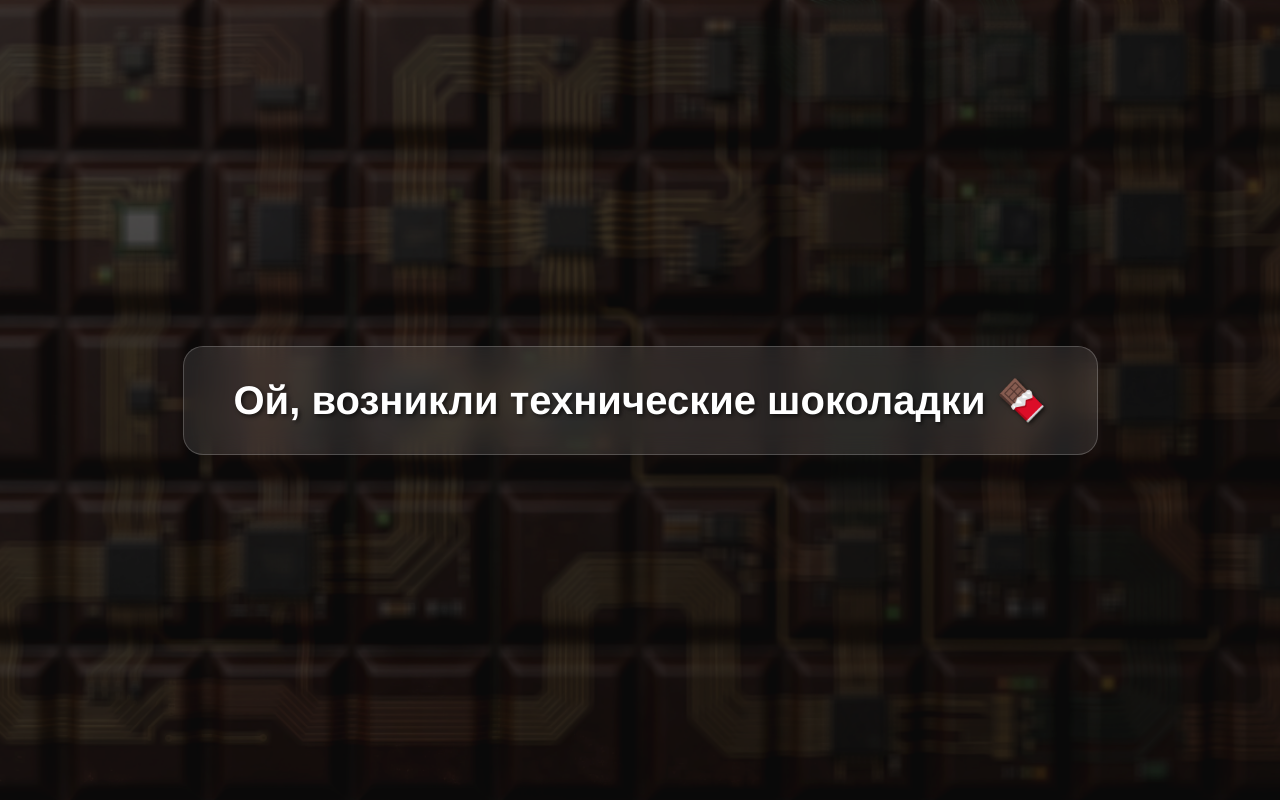
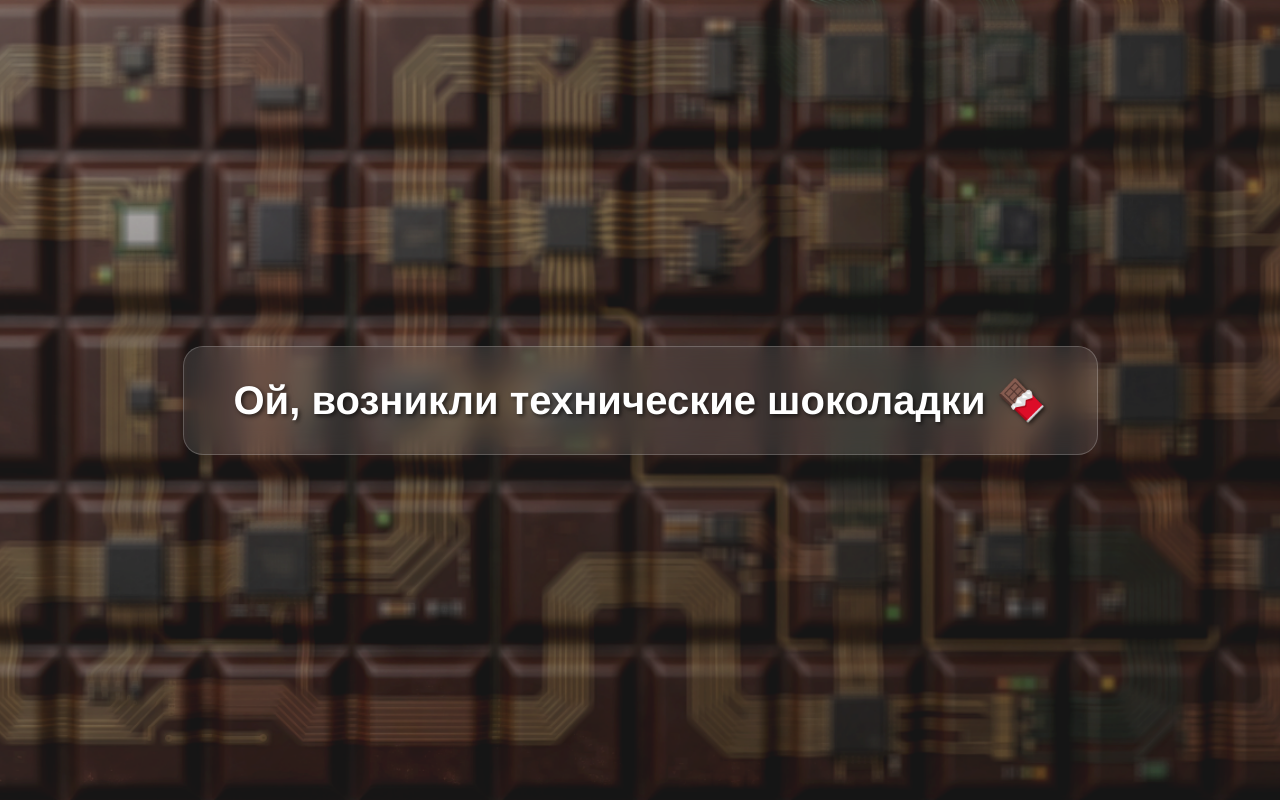
Before and after one commit to Chectus/gisweb, a Flask app: template templates/chocolates.html in a window 1280 px wide. Run offline with Flask 3, Linux system fonts and the light colour scheme; the template is opened without the code that fills it, so the values that code supplies are empty; parts of the project's set-up code (start-up, migrations or seed data) failed here and were passed over.

Commit message:
фронтенд совсем обленился(((

```diff
--- a/templates/chocolates.html
+++ b/templates/chocolates.html
@@ -26,9 +26,6 @@
             background-size: cover;
             background-position: center;
             background-repeat: no-repeat;
-
-            /* Полупрозрачное затемнение картинки, чтобы белый текст читался 100% идеально */
-            box-shadow: inset 0 0 0 2000px rgba(0, 0, 0, 0.55);
         }
 
         /* Стили текста (эффект стеклянной плашки) */
```
